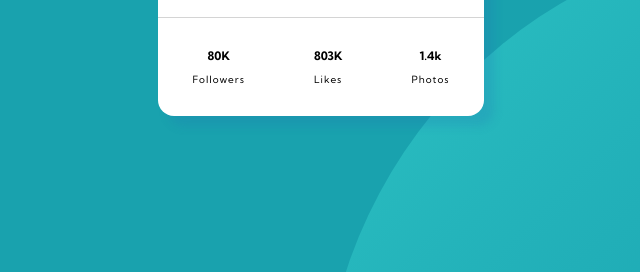
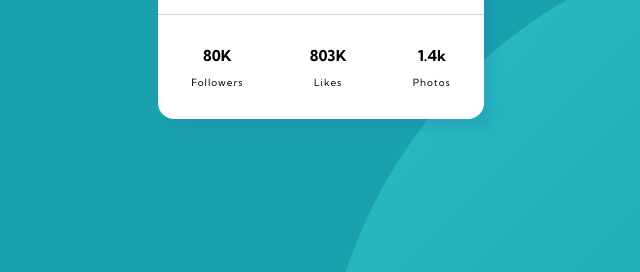
Before and after one commit to cosmocassa/Card, a plain HTML site: page index.html in a window 1280 px wide. Shown: the part 466-738 px from the top of the page, 319-959 px from the left. Drawn offline with Linux system fonts and the light colour scheme.

Commit message:
Update index.html
<h3> a <h2>

```diff
--- a/index.html
+++ b/index.html
@@ -26,15 +26,15 @@
             </div>
             <div class="card-footer">
                 <div class="card-footer-social">
-                    <h3>80K</h3>
+                    <h2>80K</h2>
                     <p>Followers</p>
                 </div>
                 <div class="card-footer-social">
-                    <h3>803K</h3>
+                    <h2>803K</h2>
                     <p>Likes</p>
                 </div>
                 <div class="card-footer-social">
-                    <h3>1.4k</h3>
+                    <h2>1.4k</h2>
                     <p>Photos</p>
                 </div>
             </div>
```
